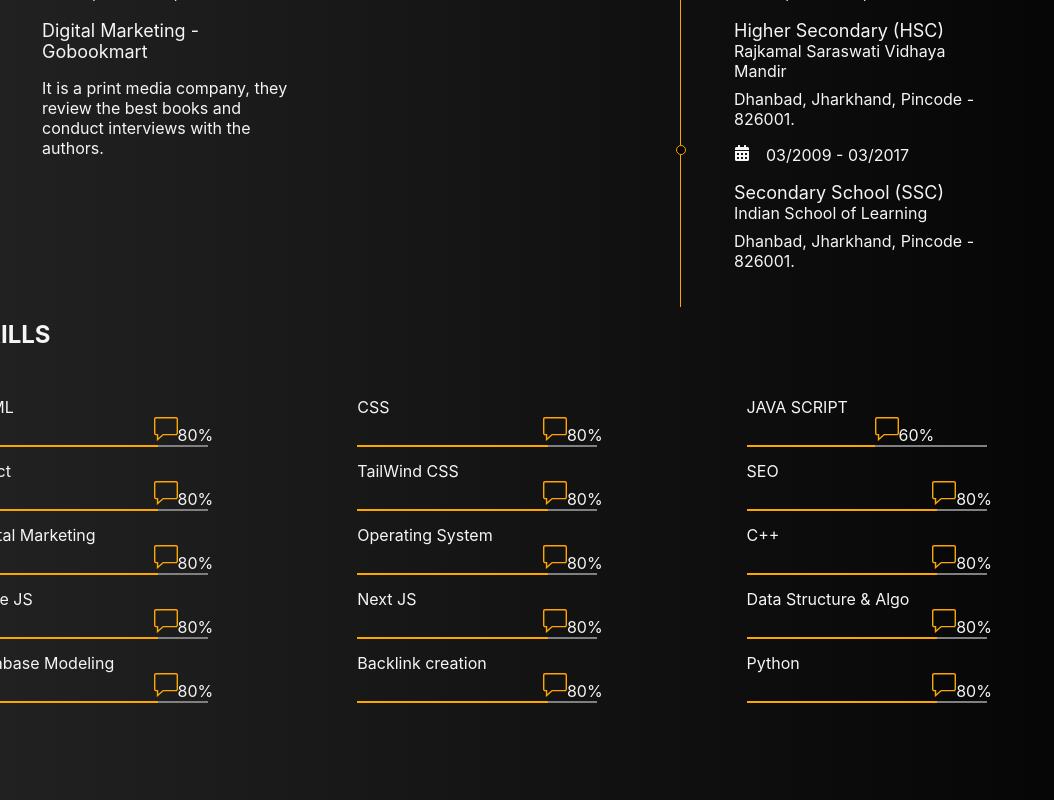
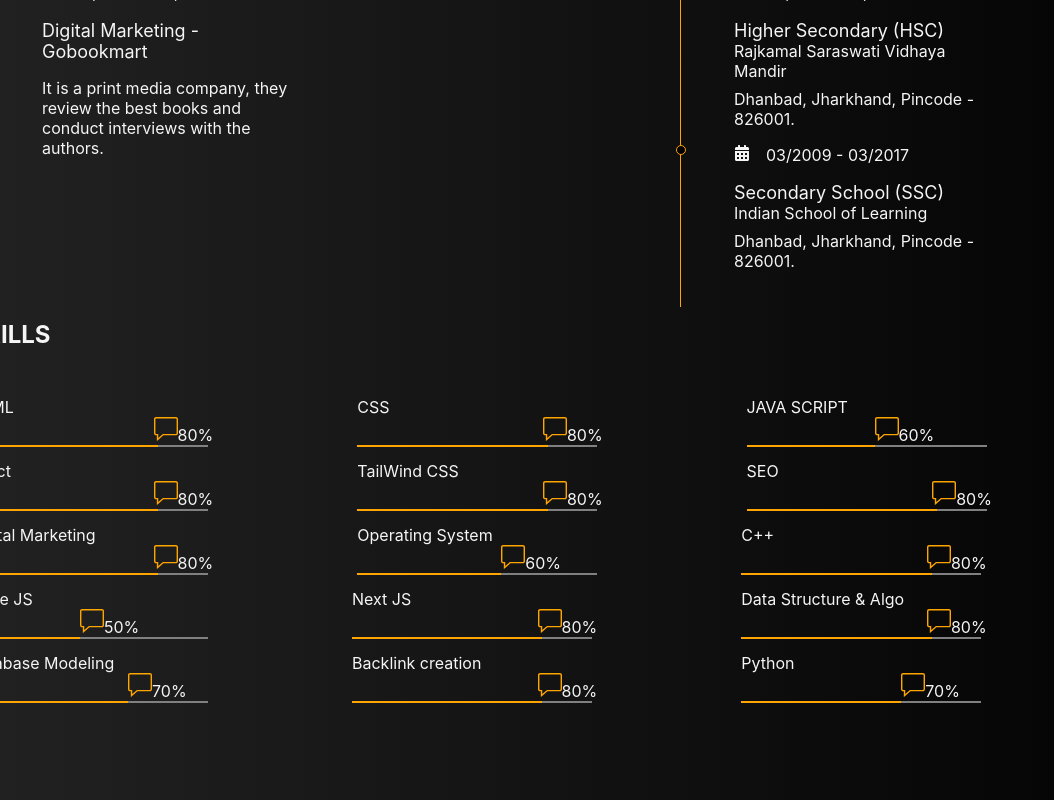
Before and after one commit to Abhishek2262/portfolio, a React (Create React App) app: page /Aboutme in a window 1280 px wide. Shown: the part 956-1756 px from the top of the page, without its empty margins (0-1054 px from the left). Built offline with nearby package versions, Linux system fonts and the light colour scheme.

Commit message:
skills update

```diff
--- a/src/Components/Aboutme.css
+++ b/src/Components/Aboutme.css
@@ -262,6 +262,54 @@
     font-size: 1.5rem;
     color: orange;
 }
+.item-progress-OS{
+    width: 9rem;
+    height: 0.12rem;
+    position: absolute;
+    background-color: orange;
+    z-index: 1;
+}
+.percent-icon-OS{
+    margin-left: 9rem;
+    font-size: 1.5rem;
+    color: orange;
+}
+.item-progress-NJ{
+    width: 7rem;
+    height: 0.12rem;
+    position: absolute;
+    background-color: orange;
+    z-index: 1;
+}
+.percent-icon-NJ{
+    margin-left: 7rem;
+    font-size: 1.5rem;
+    color: orange;
+}
+.item-progress-py{
+    width: 10rem;
+    height: 0.12rem;
+    position: absolute;
+    background-color: orange;
+    z-index: 1;
+}
+.percent-icon-py{
+    margin-left: 10rem;
+    font-size: 1.5rem;
+    color: orange;
+}
+.item-progress-dm{
+    width: 10rem;
+    height: 0.12rem;
+    position: absolute;
+    background-color: orange;
+    z-index: 1;
+}
+.percent-icon-dm{
+    margin-left: 10rem;
+    font-size: 1.5rem;
+    color: orange;
+}
 .item-line{
     width: 15rem;
     background-color: grey;
--- a/src/Components/Aboutme.js
+++ b/src/Components/Aboutme.js
@@ -260,10 +260,10 @@ export default function Abhoutme() {
                   <span className="">
                     <div className="skill-h">Operating System</div>
                   </span>
-                  <div className="item-progress"></div>
+                  <div className="item-progress-OS"></div>
 
-                  <TfiComment className="percent-icon" />
-                  <span className="percentage">80%</span>
+                  <TfiComment className="percent-icon-OS" />
+                  <span className="percentage">60%</span>
 
                   <div className="item-line"></div>
                 </div>
@@ -284,10 +284,10 @@ export default function Abhoutme() {
                   <span className="">
                     <div className="skill-h">Node JS</div>
                   </span>
-                  <div className="item-progress"></div>
+                  <div className="item-progress-NJ"></div>
 
-                  <TfiComment className="percent-icon" />
-                  <span className="percentage">80%</span>
+                  <TfiComment className="percent-icon-NJ" />
+                  <span className="percentage">50%</span>
 
                   <div className="item-line"></div>
                 </div>
@@ -319,10 +319,10 @@ export default function Abhoutme() {
                   <span className="">
                     <div className="skill-h">Database Modeling</div>
                   </span>
-                  <div className="item-progress"></div>
+                  <div className="item-progress-dm"></div>
 
-                  <TfiComment className="percent-icon" />
-                  <span className="percentage">80%</span>
+                  <TfiComment className="percent-icon-dm" />
+                  <span className="percentage">70%</span>
 
                   <div className="item-line"></div>
                 </div>
@@ -341,10 +341,10 @@ export default function Abhoutme() {
                   <span className="">
                     <div className="skill-h">Python</div>
                   </span>
-                  <div className="item-progress"></div>
+                  <div className="item-progress-py"></div>
 
-                  <TfiComment className="percent-icon" />
-                  <span className="percentage">80%</span>
+                  <TfiComment className="percent-icon-py" />
+                  <span className="percentage">70%</span>
 
                   <div className="item-line"></div>
                 </div>
```
